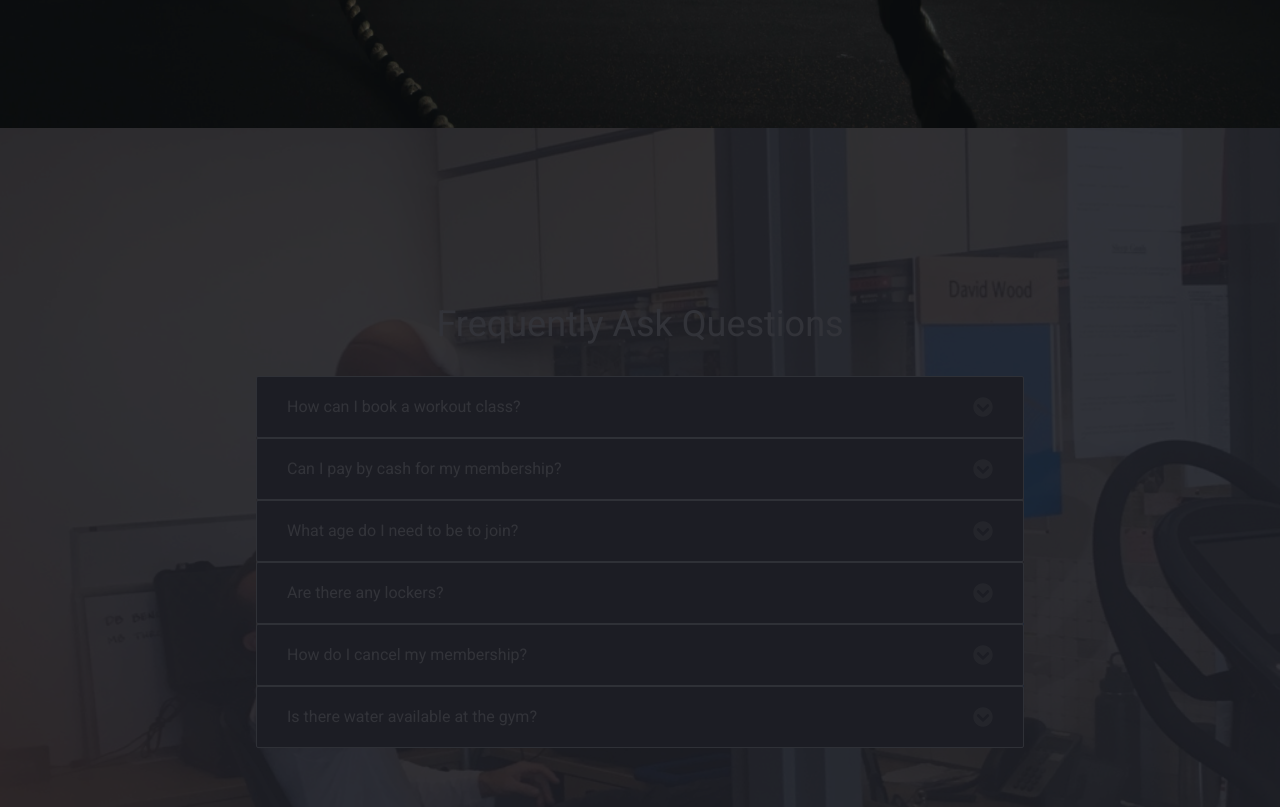
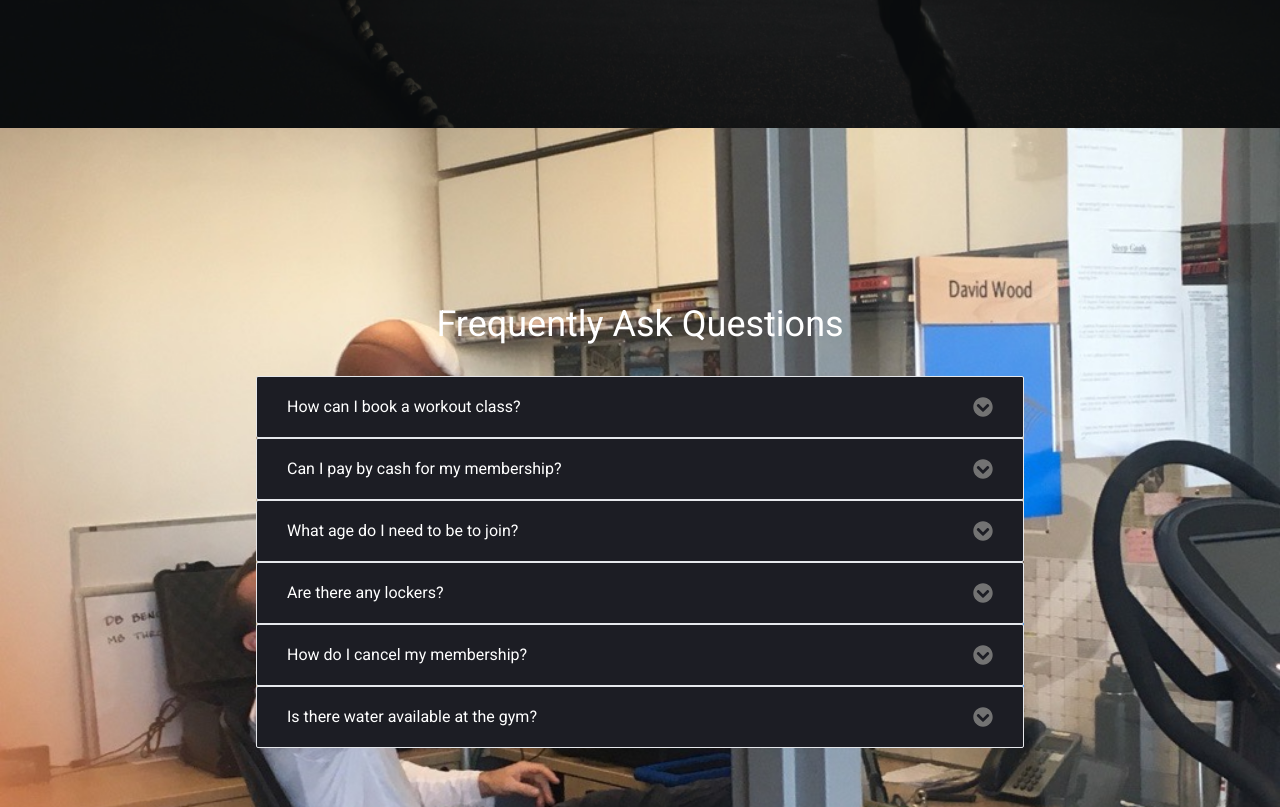
Before and after one commit to edeliscoding/fitness-consultant, a Next.js app: page / in a window 1280 px wide. Shown: the part 2133-2940 px from the top of the page. Built offline with nearby package versions, Linux system fonts and the light colour scheme.

Commit message:
photos added

```diff
--- a/app/components/Faq.js
+++ b/app/components/Faq.js
@@ -9,7 +9,7 @@ const Faq = () => {
   const { icon, title, accordions } = faq;
   return (
     <section className="md:pt-40 section bg-faq bg-no-repeat bg-left bg-cover relative">
-      <div className="bg-secondary/90 inset-0 absolute"></div>
+      {/* <div className="bg-secondary/20 inset-0 absolute"></div> */}
       <div className="text-white text-center text-4xl mb-8 pt-4" id="faq">
         Frequently Ask Questions
       </div>
```
